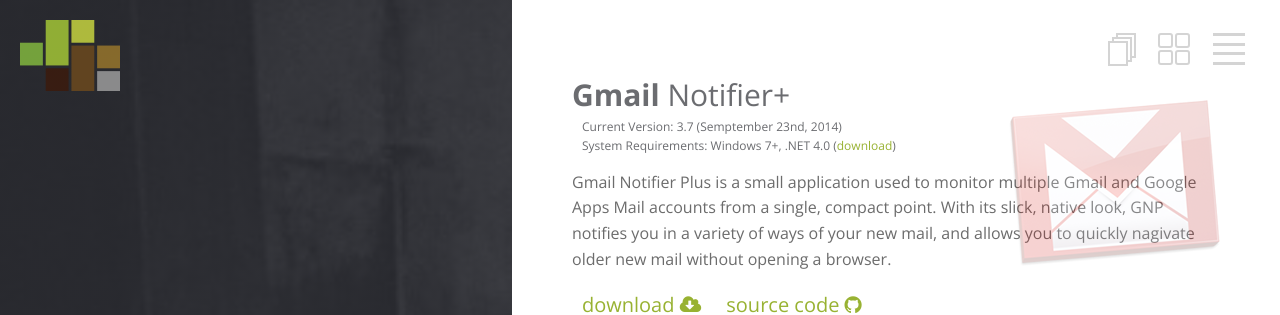
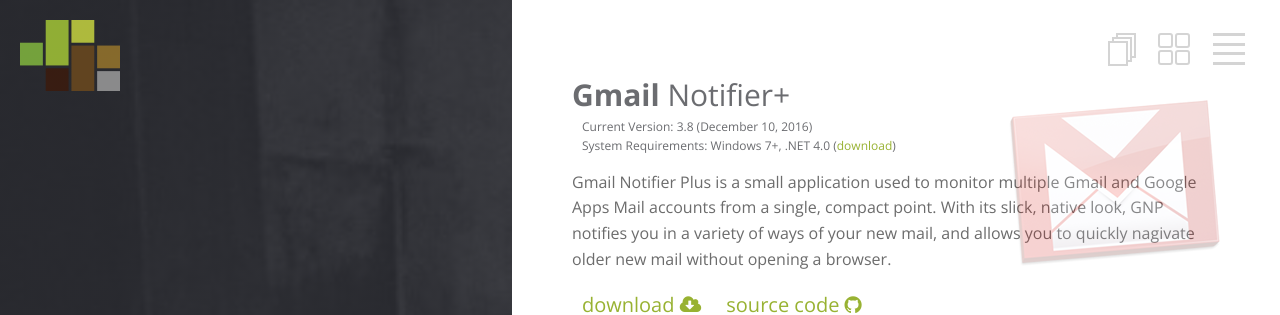
Before and after one commit to shellscape/shellscape.github.io, a Jekyll site: the page built from _pages/apps.html, in a window 1280 px wide. Shown: the top 315 px of the page. Built offline with Jekyll 4.4.1, drawn with Linux system fonts in a browser that asks for light colours; nearby versions of some CDN libraries.

Commit message:
gnp version 3.8

```diff
--- a/_data/apps.yml
+++ b/_data/apps.yml
@@ -1,7 +1,7 @@
 - title: Gmail Notifier+
   alt: Gmail Notifier Plus
   className: gnp
-  version: 3.7 (Semptember 23nd, 2014)
+  version: 3.8 (December 10, 2016)
   desc: >
     Gmail Notifier Plus is a small application used to monitor multiple Gmail
     and Google Apps Mail accounts from a single, compact point. With its slick,
@@ -9,7 +9,7 @@
     allows you to quickly nagivate older new mail without opening a browser.
   reqs: Windows 7+, .NET 4.0
   urls:
-    download: https://github.com/shellscape/Gmail-Notifier-Plus/releases/download/v3.7/Gmail-Notifier-Plus-3.7.msi
+    download: https://github.com/shellscape/Gmail-Notifier-Plus/releases/download/v3.8/Gmail-Notifier-Plus-3.8.msi
     github: http://github.com/shellscape/Gmail-Notifier-Plus
     req: http://www.microsoft.com/en-us/download/details.aspx?id=17718
 
```
